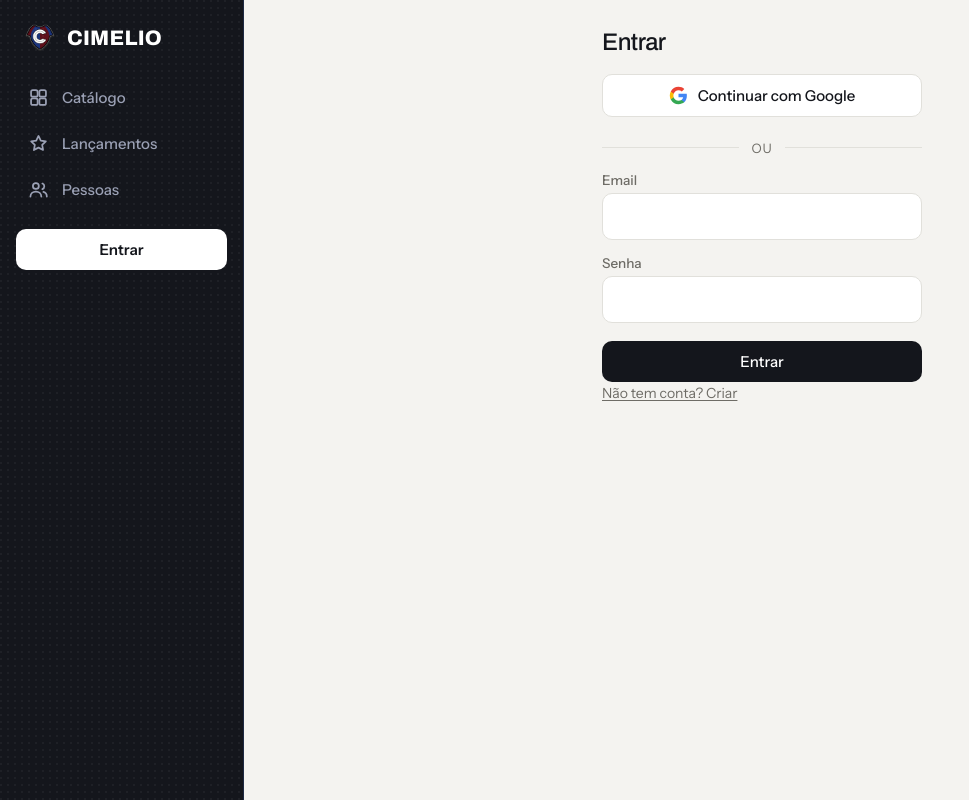
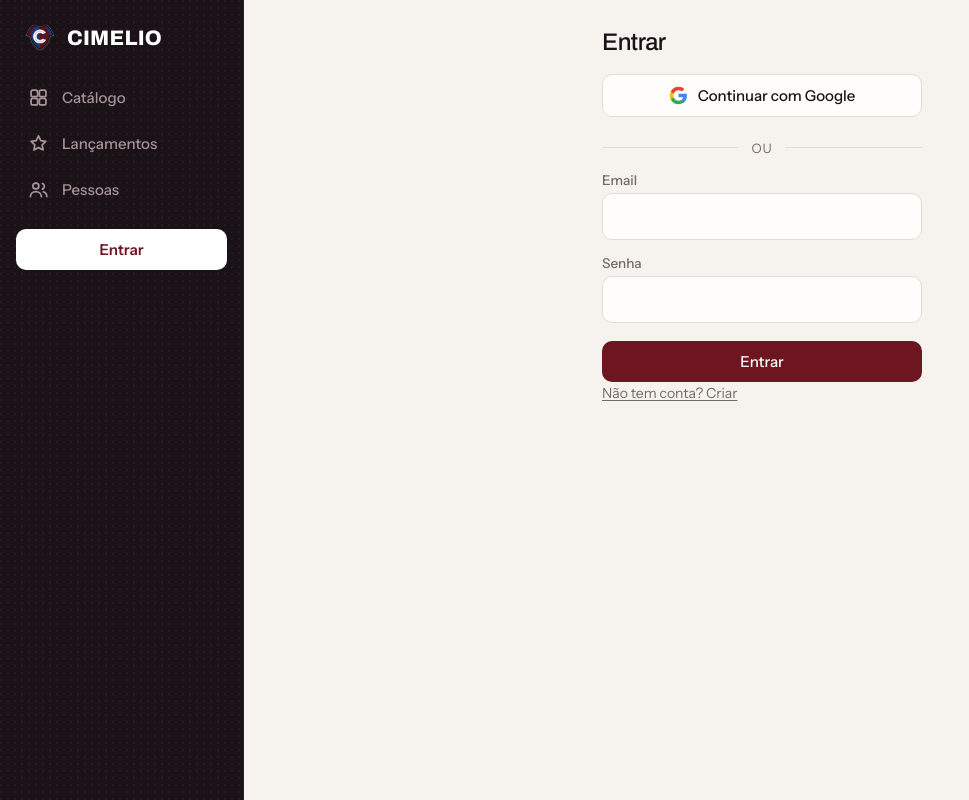
Before and after one commit to joaomauricioporto/cimelio, a React (Vite) app: page /entrar in a window 1280 px wide. Shown: the whole page, without its empty margins (0-969 px from the left). Built offline with nearby package versions, Linux system fonts and the light colour scheme; no server answers.

Commit message:
Paleta com temperatura: vinho ocupa area

```diff
--- a/src/estilos/base.css
+++ b/src/estilos/base.css
@@ -1,35 +1,38 @@
 @import url('https://fonts.googleapis.com/css2?family=Archivo:wdth,wght@100..125,400..900&family=Instrument+Sans:wght@400..600&display=swap');
 
 :root {
-    /* Correção de rumo: as cores do escudo ficam NO escudo.
+    /* Terceira tentativa, e a que fecha.
 
-       A primeira tentativa espalhou vinho e azul pela interface inteira
-       — navegação, botões, filetes, halos. As duas são escuras e
-       pesadas, e o resultado foi uma tela abafada, sem nenhum ponto de
-       respiro. O dourado antigo funcionava não por ser dourado, mas por
-       ser claro e quente contra o escuro.
+       Primeira: cor do escudo por toda a interface — abafou.
+       Segunda: preto, branco e cinza — apagou.
 
-       Agora a interface é neutra e o escudo é o único colorido. Ele
-       ganha força justamente por ser a exceção. */
-    --vinho:  #5F0F1A;   /* só na marca e em filetes de camisa */
-    --azul:   #1B347C;
+       O erro foi tratar "neutro" como "sem cor". Neutro é a cor não
+       competir com a camisa; não é ausência dela. O vinho volta a
+       ocupar área, e o fundo ganha temperatura em vez de cinza puro.
 
-    --ink:    #14161C;   /* quase preto, levemente frio */
-    --ink-2:  #1E212A;
+       Cinza é ausência de decisão. Um papel levemente quente e um
+       escuro levemente vinho são decisões — e custam o mesmo. */
 
-    /* Branco como destaque em fundo escuro, e tinta em fundo claro.
-       Neutro não compete com a camisa, que é o conteúdo colorido. */
-    /* Sobrou pouco uso direto: quase tudo virou branco literal em fundo
-       escuro ou tinta em fundo claro, porque a regra depende do fundo e
-       não de uma cor única. */
+    --vinho:   #6E1522;   /* área: hero, botões, faixas */
+    --vinho-2: #8C2231;   /* hover e estados ativos */
+    --vinho-3: #4A0E17;   /* fundo profundo */
+    --azul:    #1B347C;   /* só na marca e em detalhes de camisa */
+
+    /* O escuro não é preto: tem vinho dentro. Preto puro ao lado de um
+       escudo vinho e azul fica descolado, e foi o que deixou a tela
+       parecendo morta. */
+    --ink:    #1A1216;
+    --ink-2:  #241A1F;
+
     --acento: #FFFFFF;
-    --realce: #C4485A;   /* vinho clareado, para o que precisa gritar */
-    --estrela: #E8A33D;  /* nota: âmbar. Estrela vinho lê como aviso. */
+    --estrela: #E8A33D;
 
-    --papel:  #F4F3F0;
-    --carta:  #FFFFFF;
-    --linha:  #E1E0DB;
-    --fraco:  #6E6C66;
+    /* Papel quente. Cinza esverdeado é o padrão de todo painel de
+       administração; areia clara é uma escolha. */
+    --papel:  #F6F2ED;
+    --carta:  #FFFDFB;
+    --linha:  #E4DCD4;
+    --fraco:  #74696A;
     --alerta: #A32D2D;
     --certo:  #3B6D11;
 
--- a/src/estilos/camisa.css
+++ b/src/estilos/camisa.css
@@ -42,7 +42,7 @@
 .contador {
     font-family: var(--titulo); font-variation-settings: 'wdth' 100;
     font-weight: 800; font-size: 12px;
-    background: var(--ink); color: #FFFFFF;
+    background: var(--vinho); color: #FFFFFF;
     border-radius: 999px; padding: 2px 8px;
 }
 
@@ -138,7 +138,7 @@
 .contador {
     font-family: var(--titulo); font-variation-settings: 'wdth' 100;
     font-weight: 800; font-size: 12px;
-    background: var(--ink); color: #FFFFFF;
+    background: var(--vinho); color: #FFFFFF;
     border-radius: 999px; padding: 2px 8px;
 }
 
--- a/src/estilos/catalogo.css
+++ b/src/estilos/catalogo.css
@@ -50,7 +50,7 @@
 }
 .competicao:hover { border-color: var(--ink); }
 .competicao[aria-pressed='true'] {
-    background: var(--ink); border-color: var(--ink); color: #FFFFFF;
+    background: var(--vinho); border-color: var(--vinho); color: #FFFFFF;
 }
 .pais {
     font-family: var(--titulo);
@@ -74,7 +74,7 @@
    longa, que é a métrica de cabeçalho de tabela impressa. */
 .rotulo-secao::before,
 .rotulo-secao::after { content: ''; position: absolute; left: 0; bottom: 0; }
-.rotulo-secao::before { width: 46px; height: 4px; background: var(--ink); }
+.rotulo-secao::before { width: 46px; height: 4px; background: var(--vinho); }
 .rotulo-secao::after  { width: 100%; height: 1px; background: var(--linha); }
 /* A busca e a faixa de competição ficam num painel próprio, separando
    a ferramenta do conteúdo em vez de tudo flutuar no mesmo plano. */
@@ -154,14 +154,15 @@
 
 .botao {
     display: inline-flex; align-items: center; justify-content: center;
-    /* Botão escuro com texto branco em qualquer fundo. Simples de
-       prever e nunca some. */
-    background: var(--ink); color: #FFFFFF; border: 0;
+    /* Vinho, não preto. O botão é o único elemento da tela que precisa
+       ser achado sem procurar, e preto sobre papel claro se confunde
+       com texto. */
+    background: var(--vinho); color: #FFFFFF; border: 0;
     padding: 11px 20px; border-radius: var(--raio);
     font-family: var(--corpo); font-size: 15px; font-weight: 500;
     cursor: pointer; transition: opacity .12s;
 }
-.botao:hover { opacity: .88; }
+.botao:hover { background: var(--vinho-2); opacity: 1; }
 .botao:disabled { opacity: .5; cursor: default; }
 .botao.largo { width: 100%; margin-top: 18px; }
 
@@ -217,7 +218,7 @@
 }
 .competicao:hover { border-color: var(--ink); }
 .competicao[aria-pressed='true'] {
-    background: var(--ink); border-color: var(--ink); color: #FFFFFF;
+    background: var(--vinho); border-color: var(--vinho); color: #FFFFFF;
 }
 .pais {
     font-family: var(--titulo);
@@ -241,7 +242,7 @@
    longa, que é a métrica de cabeçalho de tabela impressa. */
 .rotulo-secao::before,
 .rotulo-secao::after { content: ''; position: absolute; left: 0; bottom: 0; }
-.rotulo-secao::before { width: 46px; height: 4px; background: var(--ink); }
+.rotulo-secao::before { width: 46px; height: 4px; background: var(--vinho); }
 .rotulo-secao::after  { width: 100%; height: 1px; background: var(--linha); }
 /* A busca e a faixa de competição ficam num painel próprio, separando
    a ferramenta do conteúdo em vez de tudo flutuar no mesmo plano. */
@@ -321,14 +322,15 @@
 
 .botao {
     display: inline-flex; align-items: center; justify-content: center;
-    /* Botão escuro com texto branco em qualquer fundo. Simples de
-       prever e nunca some. */
-    background: var(--ink); color: #FFFFFF; border: 0;
+    /* Vinho, não preto. O botão é o único elemento da tela que precisa
+       ser achado sem procurar, e preto sobre papel claro se confunde
+       com texto. */
+    background: var(--vinho); color: #FFFFFF; border: 0;
     padding: 11px 20px; border-radius: var(--raio);
     font-family: var(--corpo); font-size: 15px; font-weight: 500;
     cursor: pointer; transition: opacity .12s;
 }
-.botao:hover { opacity: .88; }
+.botao:hover { background: var(--vinho-2); opacity: 1; }
 .botao:disabled { opacity: .5; cursor: default; }
 .botao.largo { width: 100%; margin-top: 18px; }
 
--- a/src/estilos/hero.css
+++ b/src/estilos/hero.css
@@ -8,8 +8,9 @@
    ================================================================== */
 
 .hero {
-    background: var(--ink);
-    /* A malha dá matéria ao retângulo escuro do hero. */
+    /* O vinho ocupando área, e não linha. É o único lugar do app onde
+       ele domina — a abertura pode gritar porque acontece uma vez. */
+    background: linear-gradient(150deg, var(--vinho) 0%, var(--vinho-3) 58%, var(--ink) 100%);
     color: #FFFFFF;
     padding: 56px 0 0;
     margin-bottom: 30px;
@@ -25,7 +26,7 @@
     /* Halo neutro, quase imperceptível: dá profundidade sem colorir a
        tela. Os dois halos coloridos da tentativa anterior competiam
        com as camisas da arara logo abaixo. */
-    background: radial-gradient(62% 92% at 14% 0%, rgba(255,255,255,.07), transparent 64%);
+    background: radial-gradient(58% 88% at 18% 0%, rgba(255,255,255,.10), transparent 66%);
     pointer-events: none;
 }
 .hero-texto { position: relative; }
@@ -42,22 +43,23 @@
     max-width: 15ch;
 }
 .hero-linha {
-    color: #AEB4C6; font-size: clamp(15px, 1.6vw, 17.5px);
+    color: #E3C9CE; font-size: clamp(15px, 1.6vw, 17.5px);
     line-height: 1.55; max-width: 46ch; margin: 18px 0 26px;
 }
 
 .hero-acoes { display: flex; gap: 12px; flex-wrap: wrap; }
 /* O botão de ação principal sobre fundo escuro. Branco puro é o que
    mais salta contra o quase-preto, e não briga com a camisa. */
-.botao.claro  { background: #FFFFFF; color: var(--ink); font-weight: 600; }
+/* Sobre o hero vinho, branco é o que mais salta. */
+.botao.claro  { background: #FFFFFF; color: var(--vinho); font-weight: 700; }
 .botao.vazado {
     background: transparent; color: #FFFFFF;
-    border: 1px solid #2A365A;
+    border: 1px solid rgba(255,255,255,.34);
 }
 .botao.vazado:hover { border-color: #FFFFFF; color: #FFFFFF; opacity: 1; }
 
 .hero-conta {
-    margin: 22px 0 0; color: #7B8298; font-size: 13.5px;
+    margin: 22px 0 0; color: #C09AA2; font-size: 13.5px;
     letter-spacing: 0.04em; text-transform: uppercase;
     font-family: var(--titulo); font-variation-settings: 'wdth' 100; font-weight: 600;
 }
@@ -66,7 +68,7 @@
 
 .arara {
     margin-top: 40px;
-    border-top: 1px solid #1E2942;
+    border-top: 1px solid rgba(255,255,255,.14);
     padding: 22px 0 26px;
     /* As pontas somem no escuro: a fileira não começa nem termina, ela
        continua fora da tela. */
@@ -107,8 +109,8 @@
    ================================================================== */
 
 .hero {
-    background: var(--ink);
-    /* A malha dá matéria ao retângulo escuro do hero. */
+    /* O vinho ocupando área, e não linha. É o único lugar do app onde
+       ele domina — a abertura pode gritar porque acontece uma vez. */
     color: #FFFFFF;
     padding: 56px 0 0;
     margin-bottom: 30px;
@@ -124,7 +126,7 @@
     /* Halo neutro, quase imperceptível: dá profundidade sem colorir a
        tela. Os dois halos coloridos da tentativa anterior competiam
        com as camisas da arara logo abaixo. */
-    background: radial-gradient(62% 92% at 14% 0%, rgba(255,255,255,.07), transparent 64%);
+    background: radial-gradient(58% 88% at 18% 0%, rgba(255,255,255,.10), transparent 66%);
     pointer-events: none;
 }
 .hero-texto { position: relative; }
@@ -141,22 +143,23 @@
     max-width: 15ch;
 }
 .hero-linha {
-    color: #AEB4C6; font-size: clamp(15px, 1.6vw, 17.5px);
+    color: #E3C9CE; font-size: clamp(15px, 1.6vw, 17.5px);
     line-height: 1.55; max-width: 46ch; margin: 18px 0 26px;
 }
 
 .hero-acoes { display: flex; gap: 12px; flex-wrap: wrap; }
 /* O botão de ação principal sobre fundo escuro. Branco puro é o que
    mais salta contra o quase-preto, e não briga com a camisa. */
-.botao.claro  { background: #FFFFFF; color: var(--ink); font-weight: 600; }
+/* Sobre o hero vinho, branco é o que mais salta. */
+.botao.claro  { background: #FFFFFF; color: var(--vinho); font-weight: 700; }
 .botao.vazado {
     background: transparent; color: #FFFFFF;
-    border: 1px solid #2A365A;
+    border: 1px solid rgba(255,255,255,.34);
 }
 .botao.vazado:hover { border-color: #FFFFFF; color: #FFFFFF; opacity: 1; }
 
 .hero-conta {
-    margin: 22px 0 0; color: #7B8298; font-size: 13.5px;
+    margin: 22px 0 0; color: #C09AA2; font-size: 13.5px;
     letter-spacing: 0.04em; text-transform: uppercase;
     font-family: var(--titulo); font-variation-settings: 'wdth' 100; font-weight: 600;
 }
@@ -165,7 +168,7 @@
 
 .arara {
     margin-top: 40px;
-    border-top: 1px solid #1E2942;
+    border-top: 1px solid rgba(255,255,255,.14);
     padding: 22px 0 26px;
     /* As pontas somem no escuro: a fileira não começa nem termina, ela
        continua fora da tela. */
@@ -225,7 +228,7 @@
         border: 0; border-radius: 0; padding: 11px 0; font-size: 14px;
         font-weight: 600;
     }
-    .topo-linha .aba.ativa { background: var(--ink); color: #FFFFFF; }
+    .topo-linha .aba.ativa { background: var(--vinho); color: #FFFFFF; }
 
     /* A abertura encurta: no celular ela empurrava o conteúdo para
        fora da primeira tela inteira. */
--- a/src/estilos/navegacao.css
+++ b/src/estilos/navegacao.css
@@ -23,13 +23,13 @@
 .marca span {
     font-family: var(--corpo); font-weight: 400; font-size: 13px;
     text-transform: none; letter-spacing: 0;
-    color: #8E93A6;
+    color: #9C8A8E;
 }
 @media (max-width: 720px) { .marca span { display: none; } }
 
 .nav { display: flex; align-items: center; gap: 4px; }
 .nav a, .nav .link {
-    color: #C2C7D6; font-size: 14px; font-weight: 500;
+    color: #D6C6C9; font-size: 14px; font-weight: 500;
     padding: 7px 11px; border-radius: 7px; text-decoration: none;
     transition: background .12s, color .12s;
 }
@@ -57,7 +57,7 @@
     .nav-baixo {
         display: flex; position: fixed; left: 0; right: 0; bottom: 0; z-index: 30;
         background: var(--ink);
-        border-top: 1px solid #1E2942;
+        border-top: 1px solid #2C2026;
         /* padding-bottom acompanha a barra de gestos do iPhone: sem
            isso, o último item fica embaixo dela e não recebe toque. */
         padding-bottom: env(safe-area-inset-bottom, 0);
@@ -67,20 +67,20 @@
         justify-content: center; gap: 4px;
         /* 56px: acima dos 44 que a Apple recomenda como alvo mínimo. */
         min-height: 56px; padding: 8px 2px 9px;
-        color: #7B8298; text-decoration: none;
+        color: #9C8A8E; text-decoration: none;
     }
     .nav-item svg { width: 22px; height: 22px; }
     .nav-item span {
         font-size: 10.5px; letter-spacing: 0.02em;
         font-family: var(--titulo); font-variation-settings: 'wdth' 100; font-weight: 600;
     }
-    .nav-item.ativo { color: #FFFFFF; }
-    .nav-item.ativo span { color: #FFFFFF; }
+    .nav-item.ativo { color: #E8798A; }
+    .nav-item.ativo span { color: #E8798A; }
 
     /* O botão de registrar é o único preenchido: é a ação que o app
        existe para receber, e precisa ser encontrada sem procurar. */
     .nav-item.destaque svg {
-        background: #FFFFFF; color: var(--ink);
+        background: var(--vinho-2); color: #FFFFFF;
         width: 34px; height: 34px; border-radius: 11px; padding: 6px;
         margin-bottom: -1px;
     }
@@ -122,7 +122,7 @@ main { padding: 0 0 70px; }
         display: flex; flex-direction: column;
         background: var(--ink); color: #FFFFFF;
         padding: 22px 16px 20px;
-        border-right: 1px solid #1E2942;
+        border-right: 1px solid #2C2026;
     }
 
     .lateral-marca {
@@ -137,36 +137,39 @@ main { padding: 0 0 70px; }
     .lateral-item {
         display: flex; align-items: center; gap: 13px;
         padding: 11px 12px; border-radius: 10px;
-        color: #9AA0B4; font-size: 15px; font-weight: 500;
+        color: #A79398; font-size: 15px; font-weight: 500;
         transition: background .12s, color .12s;
     }
     .lateral-item svg { width: 21px; height: 21px; flex-shrink: 0; }
     .lateral-item:hover { background: var(--ink-2); color: #FFFFFF; }
     /* O item ativo é preenchido, não sublinhado: numa coluna vertical o
        preenchimento é o único marcador que se lê de relance. */
-    .lateral-item.ativo { background: var(--ink-2); color: #FFFFFF; }
+    /* Item ativo em vinho, não em cinza. Numa coluna vertical o
+   preenchimento é o único marcador que se lê de relance, e cinza sobre
+   escuro quase não marca. */
+.lateral-item.ativo { background: var(--vinho); color: #FFFFFF; }
 
     .lateral-registrar { margin-top: 18px; width: 100%; }
 
     .lateral-pe {
         margin-top: auto; padding-top: 16px;
-        border-top: 1px solid #1E2942;
+        border-top: 1px solid #2C2026;
         display: flex; align-items: center; justify-content: space-between; gap: 10px;
     }
     .lateral-eu { display: flex; align-items: center; gap: 10px; min-width: 0; }
     .lateral-eu img, .lateral-eu .vazio-avatar {
         width: 36px; height: 36px; border-radius: 50%; object-fit: cover;
-        border: 1px solid #2A365A; flex-shrink: 0;
+        border: 1px solid #3A2A30; flex-shrink: 0;
     }
     .lateral-eu b {
         display: block; font-size: 13.5px; color: #FFFFFF;
         white-space: nowrap; overflow: hidden; text-overflow: ellipsis; max-width: 118px;
     }
     .lateral-eu em {
-        display: block; font-style: normal; font-size: 12px; color: #7B8298;
+        display: block; font-style: normal; font-size: 12px; color: #9C8A8E;
         white-space: nowrap; overflow: hidden; text-overflow: ellipsis; max-width: 118px;
     }
-    .lateral-pe .link { color: #7B8298; font-size: 12.5px; flex-shrink: 0; }
+    .lateral-pe .link { color: #9C8A8E; font-size: 12.5px; flex-shrink: 0; }
 
     main { padding: 30px 0 70px; }
     .container { max-width: 1020px; padding: 0 30px; }
```
Also changed, not shown: src/estilos/perfil.css (+13 -10 lines), src/estilos/social.css (+8 -6 lines).
